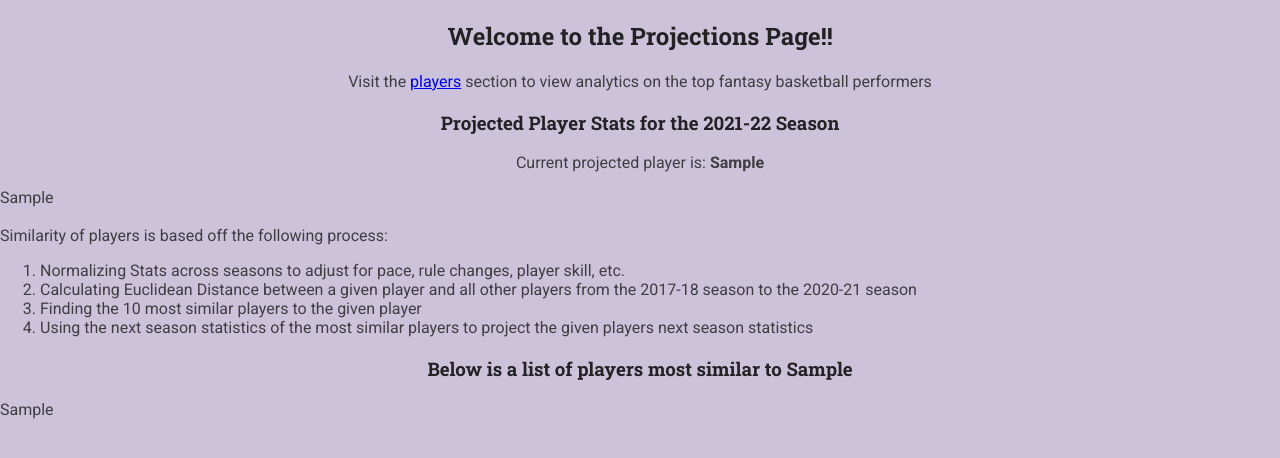
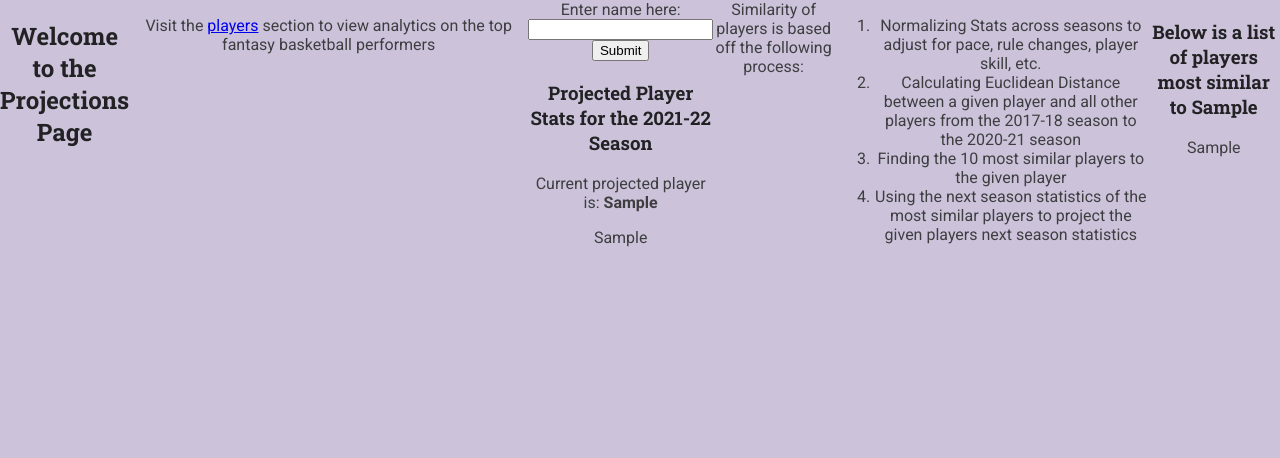
Before and after one commit to JobanD/Fantasy_Basketball-V2.0, a Django app: template main/templates/main/index.html in a window 1280 px wide. Shown: the part 176-634 px from the top of the page. Run offline with Django 3.2, Linux system fonts and the light colour scheme; the template is opened without the code that fills it: most values are stand-ins (such as "Sample title", 1, 10 or a date in 2020); parts of the project's set-up code (start-up, migrations or seed data) failed here and were passed over.

Commit message:
Added search bar on projections page

```diff
--- a/main/static/main/styles/home.css
+++ b/main/static/main/styles/home.css
@@ -1,4 +1,5 @@
 .home_body_header {
+  display: flex;
   width: 100%;
   text-align: center;
 }
@@ -21,7 +22,7 @@ table th {
 }
 
 table tr:nth-child(odd) {
-  background-color: beige;
+  background-color: rgb(0, 119, 255);
 }
 
 table tr:hover {
@@ -32,7 +33,7 @@ table th {
   padding-top: 12px;
   padding-bottom: 12px;
   text-align: left;
-  background-color: #04aa6d;
+  background-color: rgb(227, 147, 0);
   color: white;
 }
 
--- a/main/templates/main/index.html
+++ b/main/templates/main/index.html
@@ -9,7 +9,8 @@
 {% block main_heading %}Fantasy Basketball Home{% endblock  %}
 
 {% block body %}
-    <h2 class="home_body_header">Welcome to the Projections Page!!</h2>
+    <div class="home_body_header">
+        <h2>Welcome to the Projections Page</h2>
         <p>Visit the <a href="/players">players</a> section to view analytics on the top fantasy basketball performers</p>
 
         {% for message in messages%}
@@ -22,6 +23,14 @@
         {% endfor %}
 
         <div class="Projected-Player">
+
+            <form action="/./" method="POST">
+                {% csrf_token %}
+                <label>Enter name here:
+                    <input type="text" name="name">
+                </label>
+                <input type="submit" name="submit">
+            </form>
 
             <h3>Projected Player Stats for the 2021-22 Season</h3>
             <p>Current projected player is: <strong>{{ testing_player }}</strong></p>
@@ -44,4 +53,5 @@
             <h2>BREAK</h2>
             {{ df20finalNorm|safe }} -->
         </div>
+    </div>
 {% endblock  %}
--- a/players/static/players/styles/players.css
+++ b/players/static/players/styles/players.css
@@ -1,6 +1,5 @@
 .player_body_header {
   font-style: oblique;
-  background-color: green;
 }
 
 table {
@@ -35,7 +34,7 @@ input[type="checkbox"] {
 }
 
 #filterTable {
-  background-color: orange;
+  padding: 10px;
 }
 
 table,
```
Also changed, not shown: main/predictionFunctions.py (+9 -9 lines), main/views.py (+12 -1 lines), db.sqlite3, main/static/main/scripts/search.js (added). Lines whose indentation alone changed are shown as unchanged.
